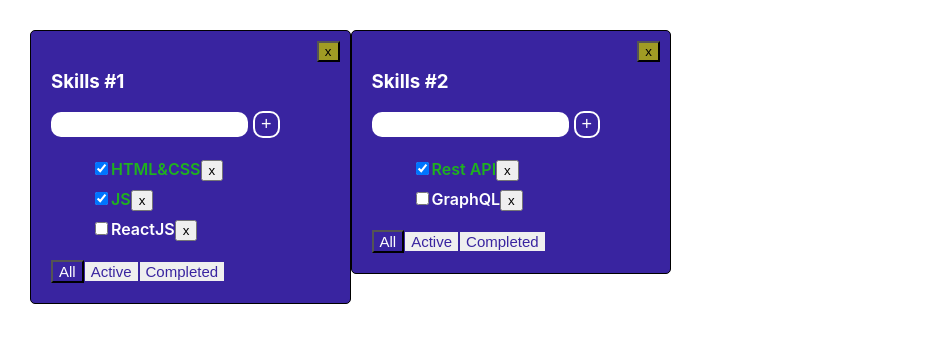
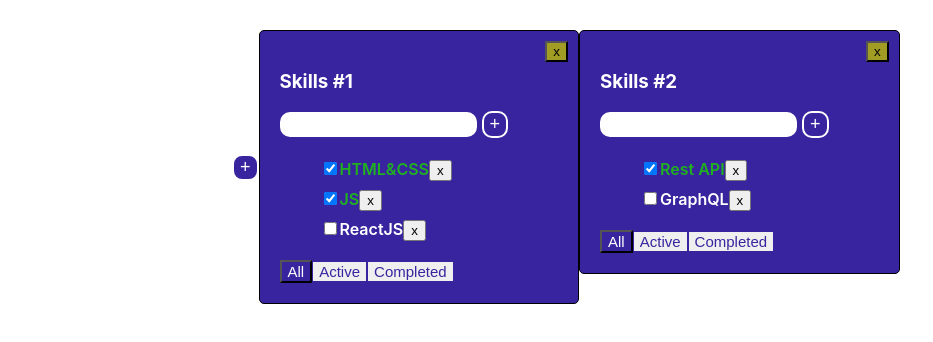
Before and after one commit to Vyacheslav-Spilch/It-incubator-TodoList, a React (Create React App) app: page / in a window 1280 px wide. Shown: the top 342 px of the page, without its empty margins (0-933 px from the left). Built offline with nearby package versions, Linux system fonts and the light colour scheme.

Commit message:
creating a function callBack

```diff
--- a/src/AddItemForm.tsx
+++ b/src/AddItemForm.tsx
@@ -3,8 +3,7 @@ import { Button } from "./Button";
 import './App.css';
 
 type AddItemFormProps = {
-    addTask: (todoListId: string, taskTitle: string) => void
-    todoListId: string
+    callBack: (title: string) => void
 }
 
 export const AddItemForm = (props: AddItemFormProps) => {
@@ -13,7 +12,7 @@ export const AddItemForm = (props: AddItemFormProps) => {
 
     const addTaskHandler = () => {
         if(taskTitle.trim()) {
-            props.addTask(props.todoListId, taskTitle)
+            props.callBack(taskTitle)
             setTaskTitle("")
         }
         else {
--- a/src/App.tsx
+++ b/src/App.tsx
@@ -1,6 +1,7 @@
 import { type } from 'os';
 import React, { useState } from 'react';
 import { v1 } from 'uuid';
+import { AddItemForm } from './AddItemForm';
 import './App.css';
 import { TaskType, TodoList } from './Todolist';
 
@@ -36,6 +37,8 @@ const deleteTasks = (todolistID: string, taskId: string) => {
   let filteredTasks = currentTasks.filter(el => el.id !== taskId)
   tasks[todolistID] = filteredTasks
   setTasks({...tasks})
+
+
 
   // setTasks({...tasks, [todolistID]: tasks[todolistID].filter(el => el.id !== taskId)})
 }
@@ -102,11 +105,14 @@ const deleteTodolist = (todoListID: string) => {
   :
   <div className='container-title'><span className='title'>Список задач пуст</span></div>
 
-
+const addTodolist = () => {
+  const newTodolistId = v1()
+}
 
 
   return (
     <div className="App">
+      <AddItemForm callBack={addTodolist}/>
       {todoListContent}
     </div>
   );
--- a/src/Todolist.tsx
+++ b/src/Todolist.tsx
@@ -97,11 +97,15 @@ export const TodoList = ({
         deleteTodolist(todoListId)
     }
 
+    const addTaskHandler = () => {
+
+    }
+
     return (
         <div>
             <div className="todoList">
                     <h3 className="title-todolist">{title}</h3>
-                    <AddItemForm addTask={addTask} todoListId={todoListId}/>
+                    <AddItemForm callBack={addTask}/>
                         <Button
                         title="x"
                         className="delete-todolist"
```
